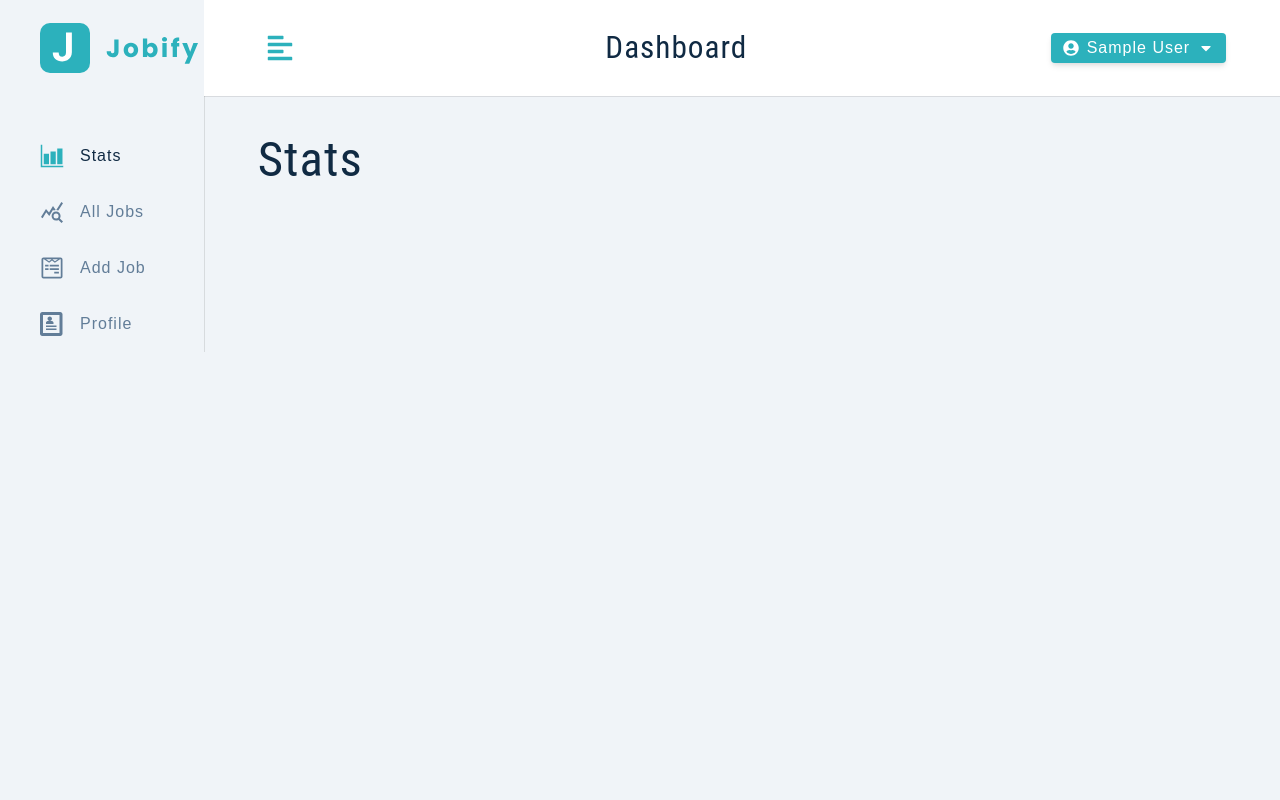
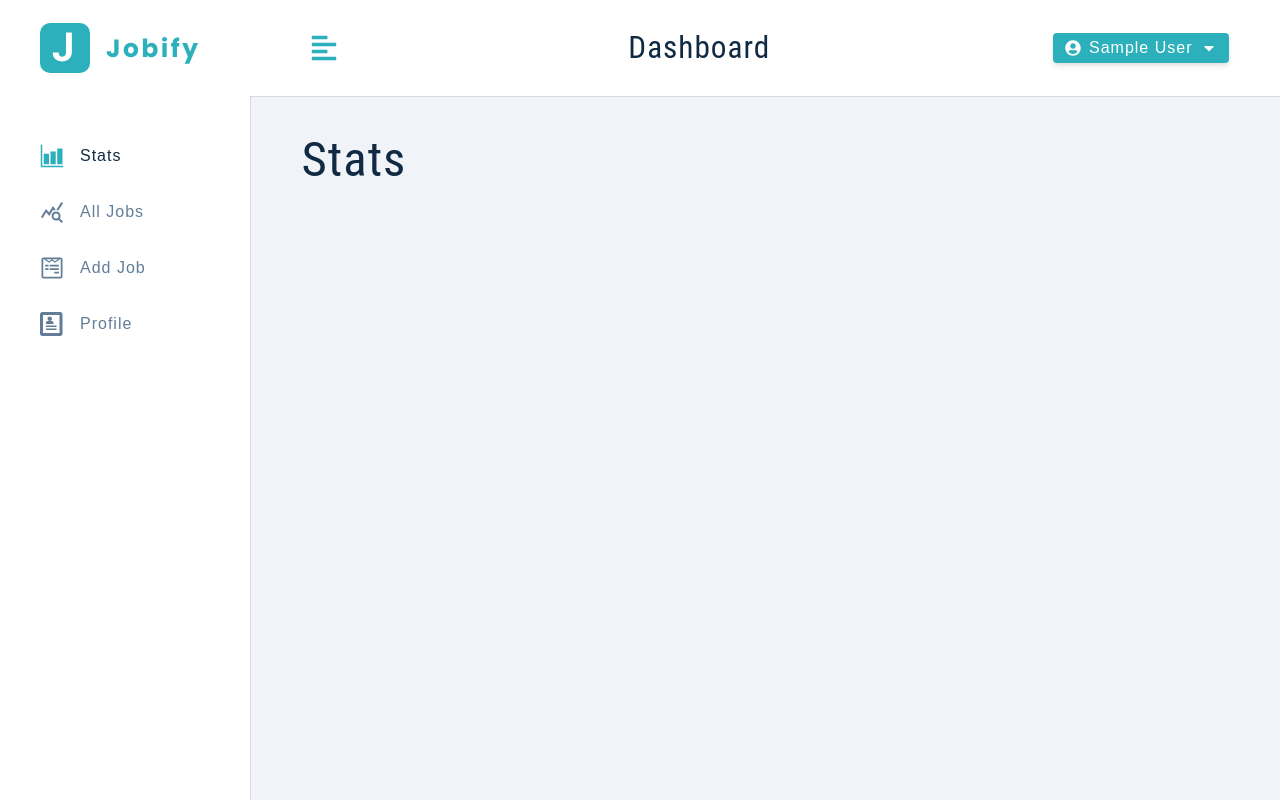
Before and after one commit to nicolasvilleneuve/jobify-project, a React (Create React App) app in the folder client/: page / in a window 1280 px wide. Built offline with nearby package versions, Linux system fonts and the light colour scheme; sample sign-in values are in the browser's storage.

Commit message:
big sidebar complete

```diff
--- a/client/src/components/BigSidebar.js
+++ b/client/src/components/BigSidebar.js
@@ -1,15 +1,25 @@
 import Wrapper from "../assets/wrappers/BigSidebar";
 import {Logo, NavLinks} from "./index";
+import {useAppContext} from "../context/appContext";
+
+
 
 const BigSidebar = () => {
+    const {showSidebar} = useAppContext();
+
     return (
         <Wrapper>
-            <div>
-                <header>
-                <Logo/>
-                </header>
+            <div className={
+                showSidebar ? "sidebar-container" : "sidebar-container show-sidebar"
+                }
+            >
+                <div className="content">
+                    <header>
+                        <Logo/>
+                    </header>
+                    <NavLinks />
+                </div>
             </div>
-            <NavLinks />
         </Wrapper>
     )
 };
```
